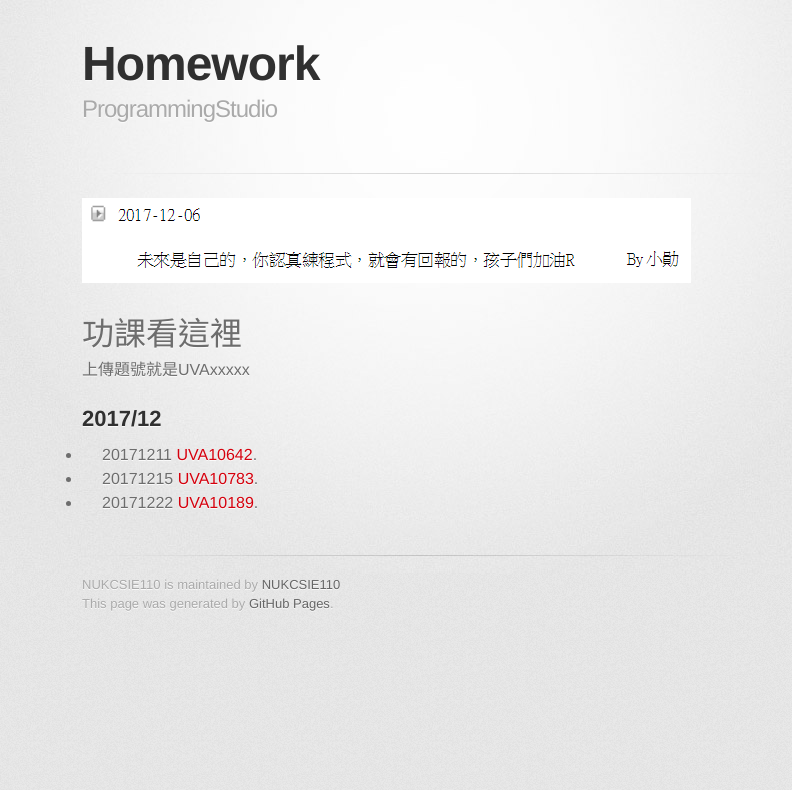
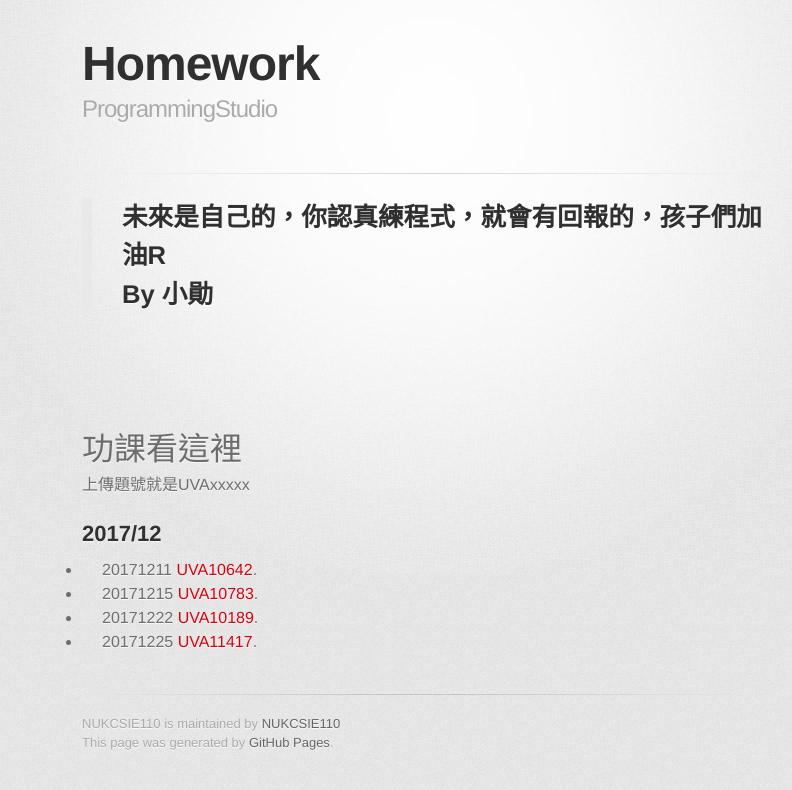
Before and after one commit to NUKCSIE110/ProgrammingStudio, a Jekyll site: the page built from homework.md, in a window 1280 px wide. Shown: the top 790 px of the page, without its empty margins (208-1000 px from the left). Built offline with Jekyll 4.4.1, drawn with Linux system fonts in a browser that asks for light colours; some web fonts are replaced.

Commit message:
Update HW 1225

```diff
--- a/homework.md
+++ b/homework.md
@@ -2,10 +2,16 @@
 layout: default
 title: Homework
 ---
-![](https://nukcsie110.github.io/ProgrammingStudio/assets/images/cheer.png)
+> ##### **未來是自己的，你認真練程式，就會有回報的，孩子們加油R**
+> ##### **By 小勛**
+
+<br>
+<br>
+<br>
 # 功課看這裡
 上傳題號就是UVAxxxxx
 ##   2017/12
 *   20171211<a href="https://uva.onlinejudge.org/index.php?option=com_onlinejudge&Itemid=8&category=18&page=show_problem&problem=1583" target="_blank"> UVA10642</a>.<br>
 *   20171215<a href="https://uva.onlinejudge.org/index.php?option=com_onlinejudge&Itemid=8&category=19&page=show_problem&problem=1724" target="_blank"> UVA10783</a>.<br>
 *   20171222<a href="https://uva.onlinejudge.org/index.php?option=com_onlinejudge&Itemid=8&page=show_problem&problem=1130" target="_blank"> UVA10189</a>.<br>
+*   20171225<a href="https://uva.onlinejudge.org/index.php?option=com_onlinejudge&Itemid=8&page=show_problem&problem=2412" target="_blank"> UVA11417</a>.<br>
```
